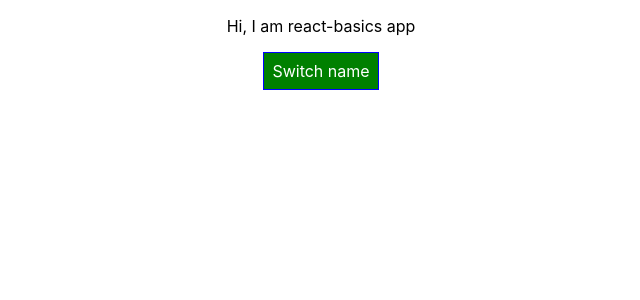
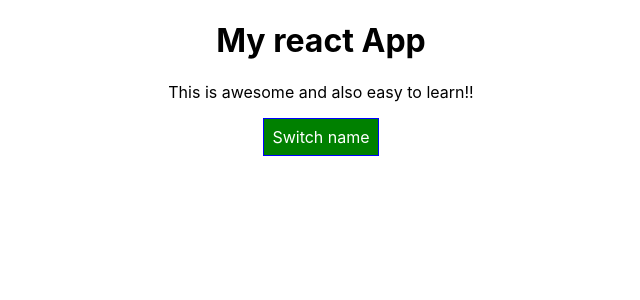
Before and after one commit to vishnuroshan/react-basics, a React (Create React App) app: page / in a window 1280 px wide. Shown: the top 300 px of the page, without its empty margins (319-959 px from the left). Built offline with nearby package versions, Linux system fonts and the light colour scheme.

Commit message:
added title props to app component

```diff
--- a/src/components/Cockpit/Cockpit.js
+++ b/src/components/Cockpit/Cockpit.js
@@ -13,7 +13,10 @@ const Cockpit = (props) => {
 
     return (
         <div>
-            <p className={assignedClasses.join(' ')}>Hi, I am react-basics app</p>
+            <h1>
+                {props.title}
+            </h1>
+            <p className={assignedClasses.join(' ')}>This is awesome and also easy to learn!!</p>
             <button
                 className={BtnClass}
                 alt={props.switch.toString()}
--- a/src/containers/App.js
+++ b/src/containers/App.js
@@ -77,6 +77,7 @@ class App extends Component {
     return (
       <div className={classes.App}>
         <Cockpit
+          title={this.props.title}
           persons={this.state.persons}
           switch={this.state.showPerson}
           clicked={this.togglePersonHandler}
--- a/src/index.js
+++ b/src/index.js
@@ -6,7 +6,7 @@ import * as serviceWorker from './serviceWorker';
 
 ReactDOM.render(
   <React.StrictMode>
-    <App />
+    <App title="My react App" />
   </React.StrictMode>,
   document.getElementById('root')
 );
```
